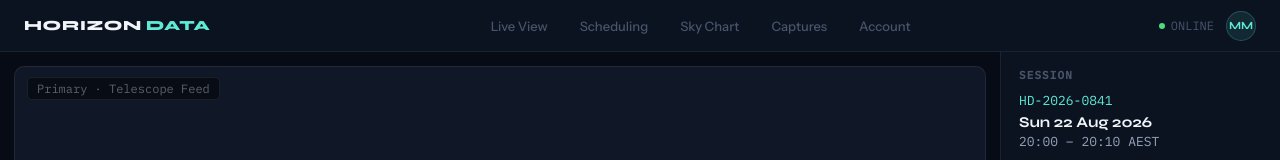
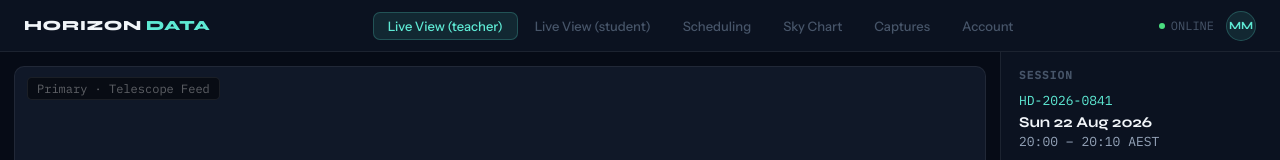
Before and after one commit to alecpullen/horizondata, a React (Vite) app in the folder client/: page /live/teacher in a window 1280 px wide. Shown: the top 160 px of the page. Built offline with nearby package versions, Linux system fonts and the light colour scheme; no server answers.

Commit message:
added a button to the topbar for accessing the student view

```diff
--- a/client/src/components/TopBar.jsx
+++ b/client/src/components/TopBar.jsx
@@ -2,7 +2,8 @@ import AppLogo from './AppLogo'
 import './TopBar.css'
 
 const navLinks = [
-    { label: 'Live View',   path: '/live'       },
+    { label: 'Live View (teacher)',   path: '/live/teacher'       },
+    { label: 'Live View (student)',   path: '/live/student'       },
     { label: 'Scheduling',  path: '/scheduling'  },
     { label: 'Sky Chart',   path: '/sky-chart'   },
     { label: 'Captures',    path: '/captures'    },
```
